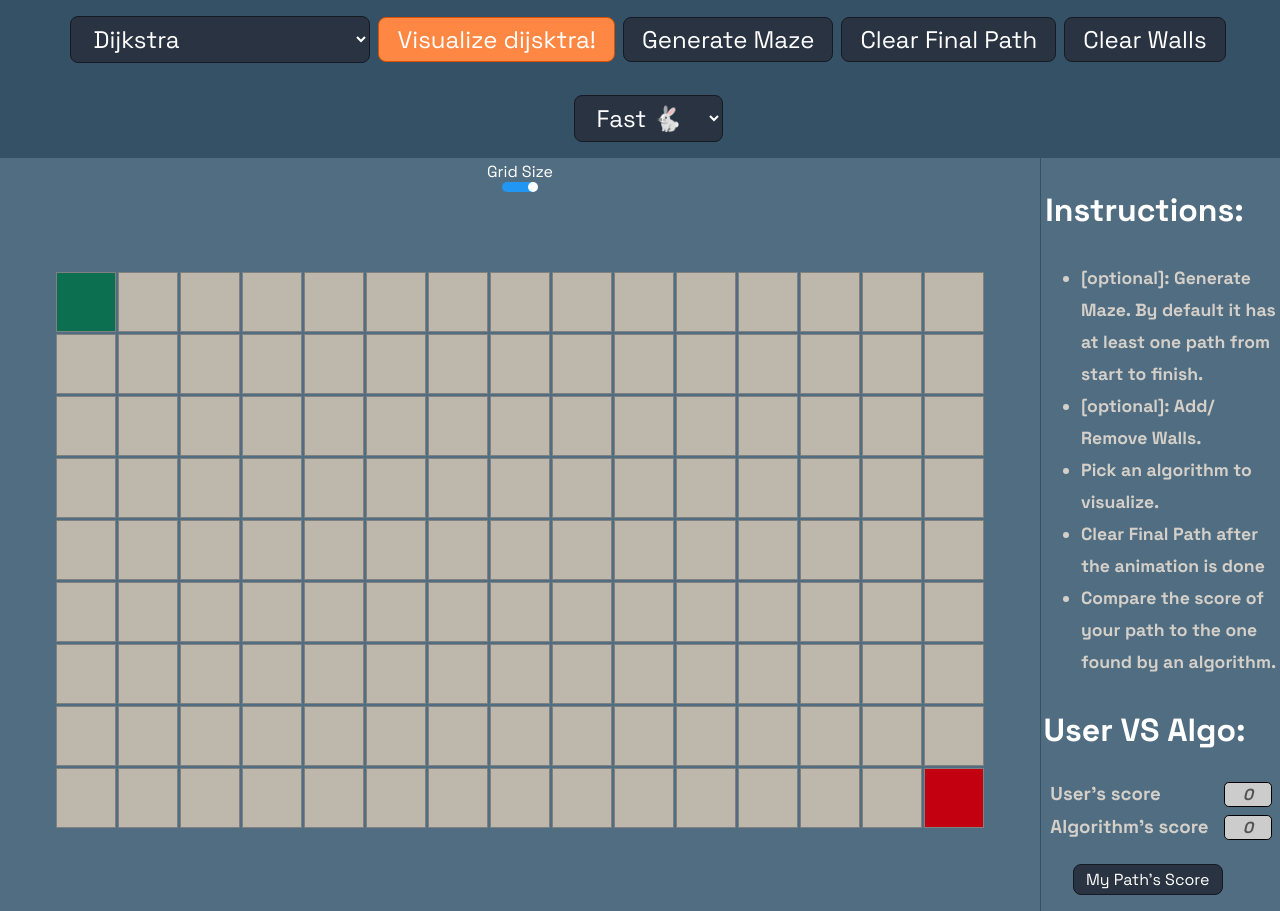
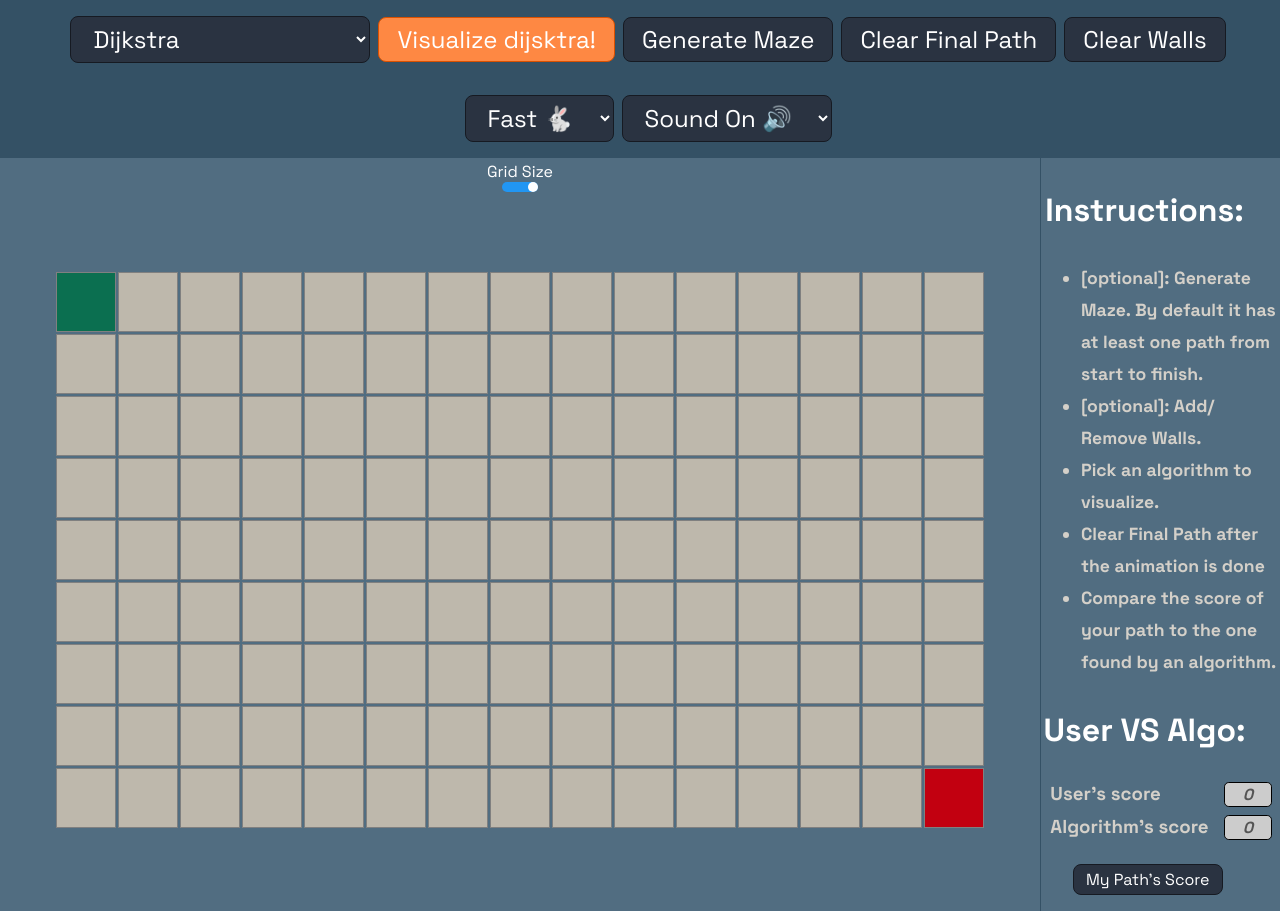
Before and after one commit to Nidhal-Abidi/MazeMaster, a React (Vite) app: page / in a window 1280 px wide. Built offline with nearby package versions, Linux system fonts and the light colour scheme; a web font is replaced by a local one.

Commit message:
feature/ added sounds to the pathfinding animation

```diff
--- a/src/App.css
+++ b/src/App.css
@@ -50,7 +50,7 @@
 }
 
 .btn,
-.algos-container {
+.select-container {
   background-color: var(--nav-btn-clr);
   border: 1px solid var(--nav-btn-border-clr);
   color: white;
--- a/src/App.jsx
+++ b/src/App.jsx
@@ -20,10 +20,12 @@ function App() {
   const userScore = useRef(0)
   const [algoScore, setAlgoScore] = useState(0)
   const [isFast, setIsFast] = useState(true)
+  const [isSoundOn, setIsSoundOn] = useState(true)
 
   useEffect(() => console.log("Nidhal Labidi | Junior Software Engineer"), [])
 
   const generateMaze = () => {
+    clearFinalPath()
     let copiedArr = noWallsArr(arrGrid)
     copiedArr = random_maze(copiedArr, startNode.current, endNode.current)
     setArrGrid(copiedArr)
@@ -71,7 +73,7 @@ function App() {
       visitedNodesInOrder[visitedNodesInOrder.length - 1]
     )
     console.log("Shortest path->", shortestPathNodes)
-    animateAlgorithm(visitedNodesInOrder, shortestPathNodes, isFast)
+    animateAlgorithm(visitedNodesInOrder, shortestPathNodes, isFast, isSoundOn)
     setAlgoScore(shortestPathNodes.length)
   }
 
@@ -83,7 +85,7 @@ function App() {
       visitedNodesInOrder[visitedNodesInOrder.length - 1]
     )
     console.log("Shortest path->", shortestPathNodes)
-    animateAlgorithm(visitedNodesInOrder, shortestPathNodes, isFast)
+    animateAlgorithm(visitedNodesInOrder, shortestPathNodes, isFast, isSoundOn)
     setAlgoScore(shortestPathNodes.length)
   }
 
@@ -91,7 +93,12 @@ function App() {
     let copiedArr = arrayInitialCopy(arrGrid)
     let visitedNodesInOrder = dfs(copiedArr, startNode.current)
     console.log("All visited Nodes->", visitedNodesInOrder)
-    animateAlgorithm(visitedNodesInOrder, visitedNodesInOrder, isFast)
+    animateAlgorithm(
+      visitedNodesInOrder,
+      visitedNodesInOrder,
+      isFast,
+      isSoundOn
+    )
     setAlgoScore(visitedNodesInOrder.length)
   }
 
@@ -108,7 +115,7 @@ function App() {
     )
     console.log("Shortest path->", shortestPathNodes)
 
-    animateAlgorithm(visitedNodesInOrder, shortestPathNodes, isFast)
+    animateAlgorithm(visitedNodesInOrder, shortestPathNodes, isFast, isSoundOn)
     setAlgoScore(shortestPathNodes.length)
   }
 
@@ -125,6 +132,8 @@ function App() {
         generateMaze={generateMaze}
         isFast={isFast}
         setIsFast={setIsFast}
+        isSoundOn={isSoundOn}
+        setIsSoundOn={setIsSoundOn}
       />
       <main className="main">
         <GridNode
--- a/src/animations.js
+++ b/src/animations.js
@@ -1,14 +1,19 @@
+let audioCtx = null
+
+const waveFormType = "sine"
+
 export const animateAlgorithm = (
   visitedNodesInOrder,
   shortestPathNodes,
-  isFast
+  isFast,
+  isSoundOn
 ) => {
   let speed = isFast ? 50 : 300
   for (let i = 0; i <= visitedNodesInOrder.length; i++) {
     //Animate the shortest path at the end
     if (i == visitedNodesInOrder.length) {
       setTimeout(() => {
-        animateShortestPath(shortestPathNodes)
+        animateShortestPath(shortestPathNodes, isSoundOn)
       }, speed * i)
     } else {
       // Animate the visited nodes first.
@@ -18,6 +23,11 @@ export const animateAlgorithm = (
         let cell = document.querySelector(`#node-${node.row}-${node.col}`)
         cell.classList.add("visited-node")
         cell.classList.add("visited-node-animation")
+        if (isSoundOn) {
+          // play the sound
+          playNotes(200 + (node.row + node.col) * 50, "square")
+        }
+
         setTimeout(() => {
           cell.classList.remove("visited-node-animation")
         }, 1000)
@@ -26,7 +36,7 @@ export const animateAlgorithm = (
   }
 }
 
-const animateShortestPath = (shortestPathNodes) => {
+const animateShortestPath = (shortestPathNodes, isSoundOn) => {
   let lastNode = shortestPathNodes[shortestPathNodes.length - 1]
   if (!lastNode.isEndNode) return
   for (let i = 0; i < shortestPathNodes.length; i++) {
@@ -38,6 +48,11 @@ const animateShortestPath = (shortestPathNodes) => {
       let cell = document.querySelector(`#node-${node.row}-${node.col}`)
       cell.classList.add("final-path-node")
       cell.classList.add("final-path-animation")
+      if (isSoundOn) {
+        // play the sound
+        playNotes(200 + (node.row + node.col) * 50, "sine")
+      }
+
       setTimeout(() => {
         cell.classList.remove("final-path-animation")
       }, 1000)
@@ -45,3 +60,20 @@ const animateShortestPath = (shortestPathNodes) => {
     }, 100 * i)
   }
 }
+
+function playNotes(freq, type) {
+  if (audioCtx == null) {
+    audioCtx = new (AudioContext || window.webkitAudioContext)()
+  }
+  const dur = 0.1
+  const osc = audioCtx.createOscillator()
+  osc.frequency.value = freq
+  osc.start()
+  osc.type = type
+  osc.stop(audioCtx.currentTime + dur)
+  const node = audioCtx.createGain()
+  node.gain.value = 0.2
+  node.gain.linearRampToValueAtTime(0, audioCtx.currentTime + dur)
+  osc.connect(node)
+  node.connect(audioCtx.destination)
+}
--- a/src/components/NavBar.jsx
+++ b/src/components/NavBar.jsx
@@ -11,13 +11,15 @@ export function NavBar({
   generateMaze,
   isFast,
   setIsFast,
+  isSoundOn,
+  setIsSoundOn,
 }) {
   const [selectedAlgo, setSelectedAlgo] = useState("dijsktra")
 
   return (
     <header className="header">
       <select
-        className="algos-container"
+        className="select-container"
         value={selectedAlgo}
         onChange={(e) => setSelectedAlgo(e.target.value)}
       >
@@ -58,7 +60,7 @@ export function NavBar({
       </button>
 
       <select
-        className="algos-container"
+        className="select-container"
         value={isFast}
         onChange={() => {
           setIsFast((prevVal) => !prevVal)
@@ -67,6 +69,17 @@ export function NavBar({
         <option value={true}>Fast &#128007;</option>
         <option value={false}>Slow &#128034;</option>
       </select>
+
+      <select
+        className="select-container"
+        value={isSoundOn}
+        onChange={() => {
+          setIsSoundOn((prevVal) => !prevVal)
+        }}
+      >
+        <option value={true}>Sound On &#128266;</option>
+        <option value={false}>Sound Off &#128263;</option>
+      </select>
     </header>
   )
 }
```
